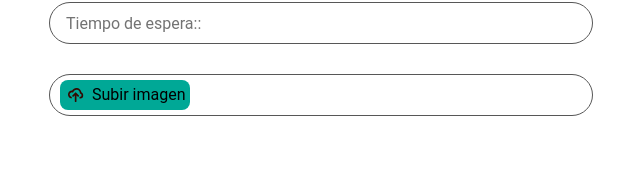
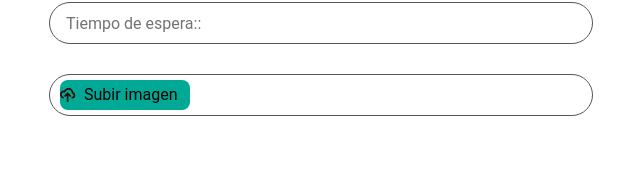
Before and after one commit to No-Country/C16-20-N-Node-React, a React (Vite) app in the folder frontend/: page /loadProduct in a window 1280 px wide. Shown: the part 410-588 px from the top of the page, without its empty margins (319-959 px from the left). Built offline with nearby package versions, Linux system fonts and the light colour scheme.

Commit message:
modified:   frontend/index.html 	modified:   frontend/src/pages/restaurant/loadProduct.jsx

```diff
--- a/frontend/index.html
+++ b/frontend/index.html
@@ -4,7 +4,8 @@
 <head>
   <meta charset="UTF-8" />
   <meta name="viewport" content="width=device-width, initial-scale=1.0" />
-  <title>{ [ INSERTE NOMBRE ] }</title>
+  <link rel="icon" href="./src/assets/image12.svg" type="image/png">
+  <title>Vaya Pronto</title>
 </head>
 
 <body>
--- a/frontend/src/pages/restaurant/loadProduct.jsx
+++ b/frontend/src/pages/restaurant/loadProduct.jsx
@@ -84,7 +84,7 @@
                                     src={icon38}
                                     alt='image12'
                                     className='
-                                h-[14px] w-[16px] object-cover ml-[8px] mr-[8px]
+                                h-[14px] w-[16px] object-cover ml-[8|px] mr-[8px]
                                 '
                                 >
                                 </img></span>    Subir imagen
```
